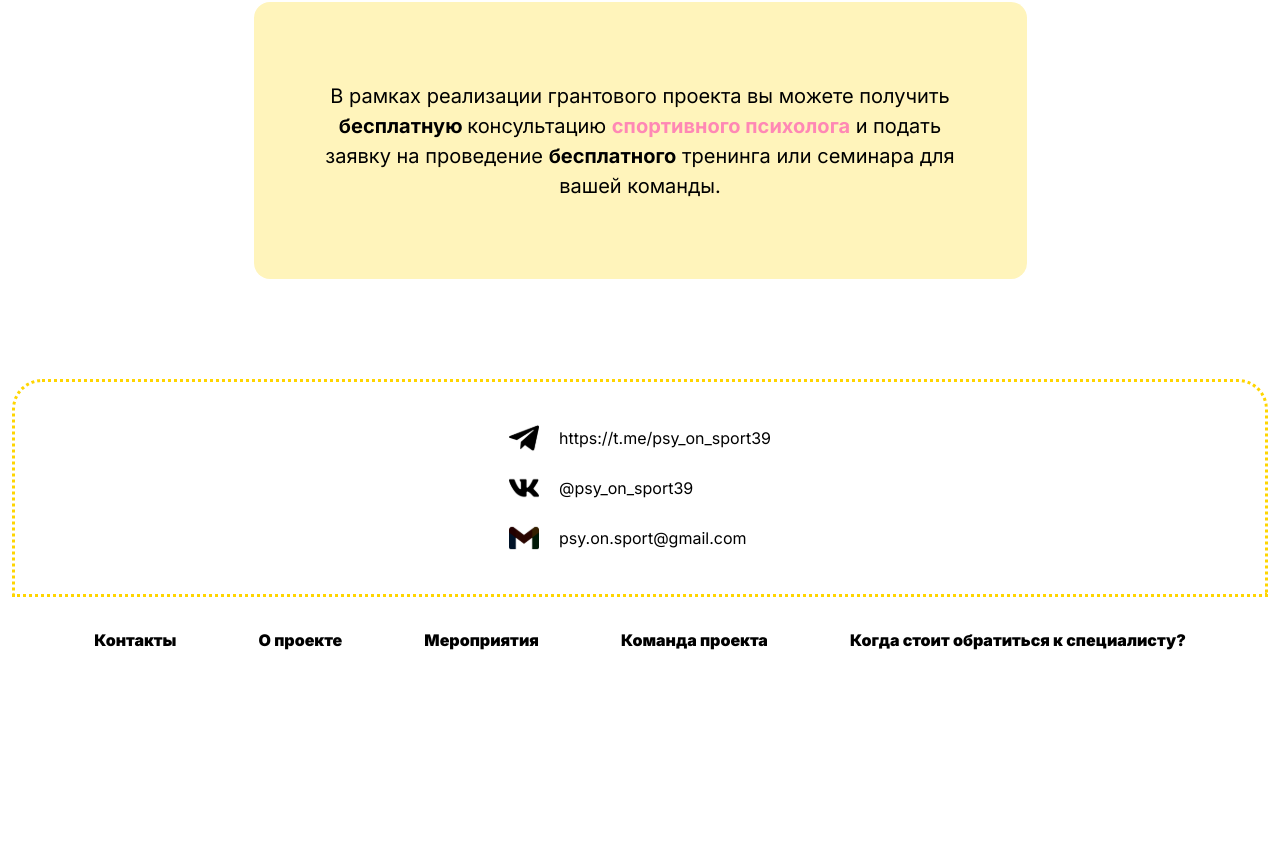
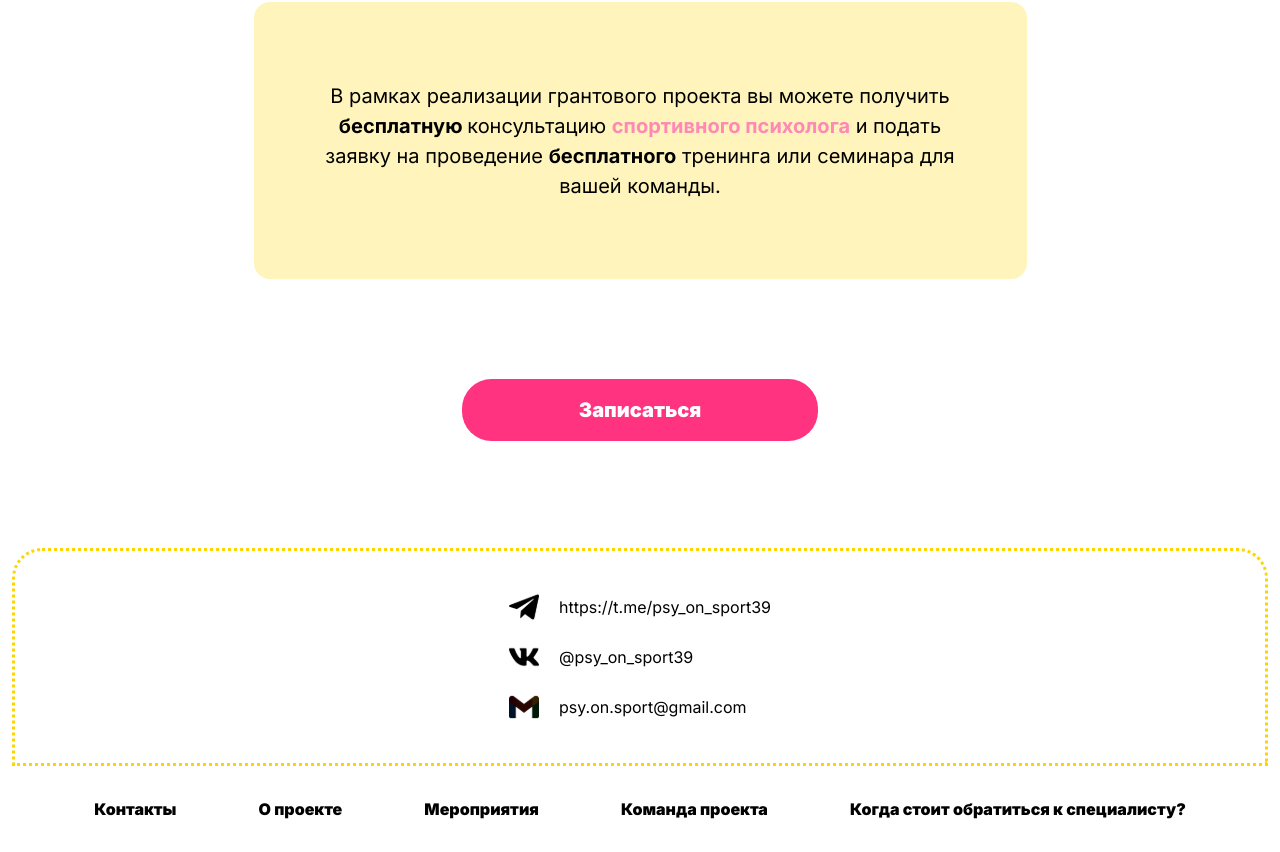
Before and after one commit to psyonsport/psyonsport.github.io, a Next.js app: page /when-to-contact in a window 1280 px wide. Shown: the part 3032-3884 px from the top of the page. Before the commit the page ends 3715 px from the top, so only its background shows below. Built offline with nearby package versions, Linux system fonts and the light colour scheme; no server answers; what tailwindcss-debug-screens would draw is missing.

Commit message:
text-button issue

```diff
--- a/app/about/page.tsx
+++ b/app/about/page.tsx
@@ -2,6 +2,7 @@
 // @ts-ignore
 import Image from 'next/image';
 import './about.scss';
+import { SendButton } from '../components/sendButton';
 
 export default function About() {
 
@@ -156,6 +157,9 @@ export default function About() {
 					height={40}
 					alt={''} />
 			</div>
+			<div className="reverseform">
+				<SendButton/>
+			</div>
 		</div>
 	);
 }
--- /dev/null
+++ b/app/components/sendButton.scss
@@ -0,0 +1,13 @@
+.sendButton {
+    background-color: #FF3380;
+    color: white;
+    font-size: 20px;
+    font-weight: 900;
+    border-radius: 29.5px;
+    padding: 16px 117px;
+    margin-bottom: 43px;
+
+    @media (max-width: 900px) {
+        scale: 0.9;
+    }
+}
--- /dev/null
+++ b/app/components/sendButton.tsx
@@ -0,0 +1,11 @@
+"use client";
+import './sendButton.scss';
+
+export const SendButton: React.FC = () => {
+
+    return (
+        <button className="sendButton">
+            <a href="https://t.me/psy_on_sport" target="_blank">Записаться</a>
+        </button>
+    );
+};
--- a/app/page.tsx
+++ b/app/page.tsx
@@ -38,7 +38,7 @@ export default function Home() {
 							Индивидуальная <br />консультация<br /> спортивного психолога
 						</h1>
 						<button className="animated15 animatedFadeInUp fadeInUp">
-							<a href="https://t.me/psy_on_sport39" target="_blank">Записаться</a>
+							<a href="https://t.me/psy_on_sport" target="_blank">Записаться</a>
 						</button>
 						<p className="animated2 animatedFadeInUp fadeInUp">
 							Мы верим, что успех в <span style={{
--- a/app/when-to-contact/page.tsx
+++ b/app/when-to-contact/page.tsx
@@ -1,4 +1,5 @@
 "use client";
+import { SendButton } from '../components/sendButton';
 import './whet-to-contact.scss';
 import Image from 'next/image';
 
@@ -17,8 +18,7 @@ export default function Example() {
 					<p className="ql">«</p>
 					<p className='text'>
 						Огромное количество талантливых, перспективных и просто
-						<br />
-						отличных ребят бросают спорт, не видят результата
+						<br /> отличных ребят бросают спорт, не видят результата
 						<br />
 						и недооценивают себя и свое место в спорте. Они завершают карьеру
 						<br />
@@ -64,8 +64,7 @@ export default function Example() {
 						fontWeight: 'bolder'
 					}}>Психологическая подготовка</span> - это не только мотивация и позитивный
 					настрой.
-					<br />
-					Это очень конкретные техники, способы и шаги.
+					<br /> Это очень конкретные техники, способы и шаги.
 				</h3>
 			</div>
 
@@ -148,6 +147,9 @@ export default function Example() {
 					}}>бесплатного</span> тренинга или семинара для вашей команды.
 				</p>
 			</div>
+			<div className="reverse">
+				<SendButton/>
+			</div>
 		</div>
 	);
 }
--- a/app/when-to-contact/whet-to-contact.scss
+++ b/app/when-to-contact/whet-to-contact.scss
@@ -5,6 +5,18 @@
     flex-direction: column;
     align-items: center;
     justify-content: center;
+
+    .reverse {
+        display: flex;
+        align-items: center;
+        justify-content: center;
+        margin-bottom: 64px;
+
+        @media (max-width: 900px) {
+            margin-bottom: 22px;
+            margin-top: 22px;
+        }
+    }
 
     .end {
         background-color: #FFF4BB;
@@ -23,6 +35,8 @@
             align-items: center;
             align-items: stretch;
             border-radius: 8px;
+
+            margin-bottom: 42px;
         }
 
         p {
@@ -116,6 +130,10 @@
 
             @media (max-width: 900px) {
                 padding: 5% 4%;
+
+                br {
+                    display: none;
+                }
             }
         }
     }
@@ -202,6 +220,10 @@
 
                 @media (max-width: 900px) {
                     text-align: left;
+
+                    br {
+                        display: none;
+                    }
                 }
 
             }
```
Also changed, not shown: app/about/about.scss (+16 -0 lines).
